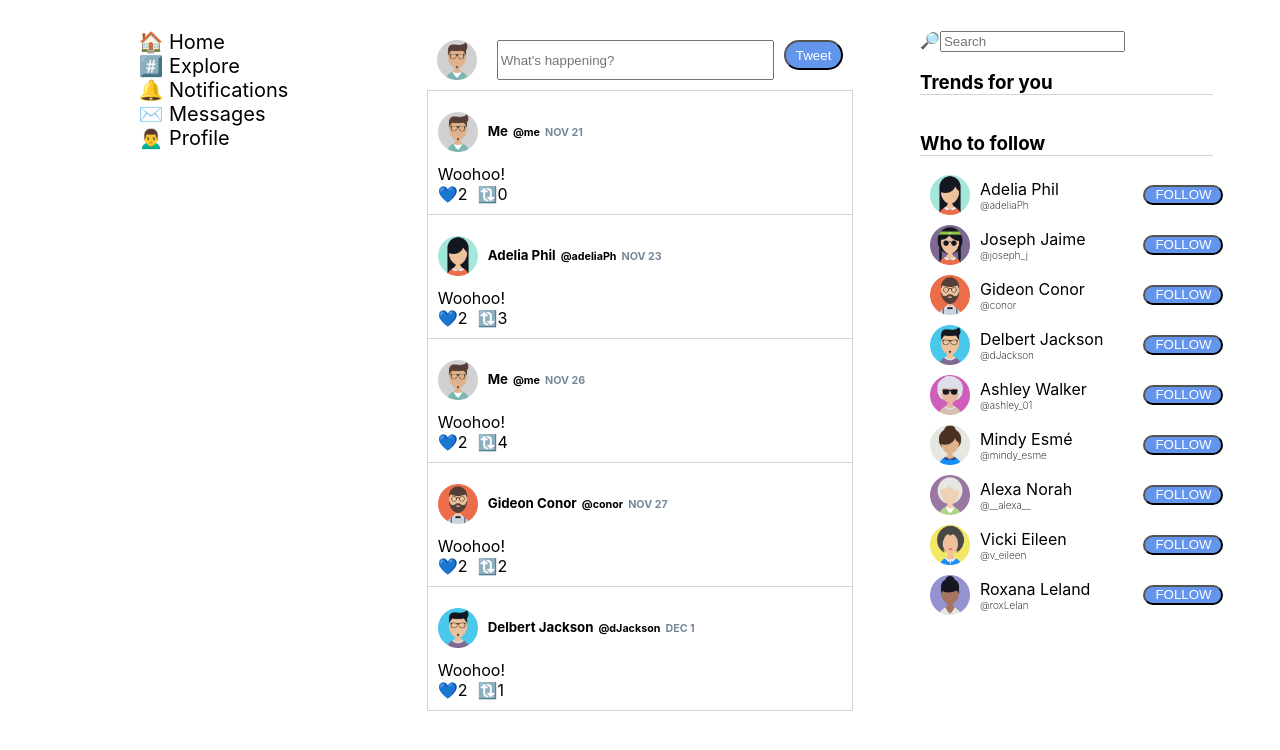
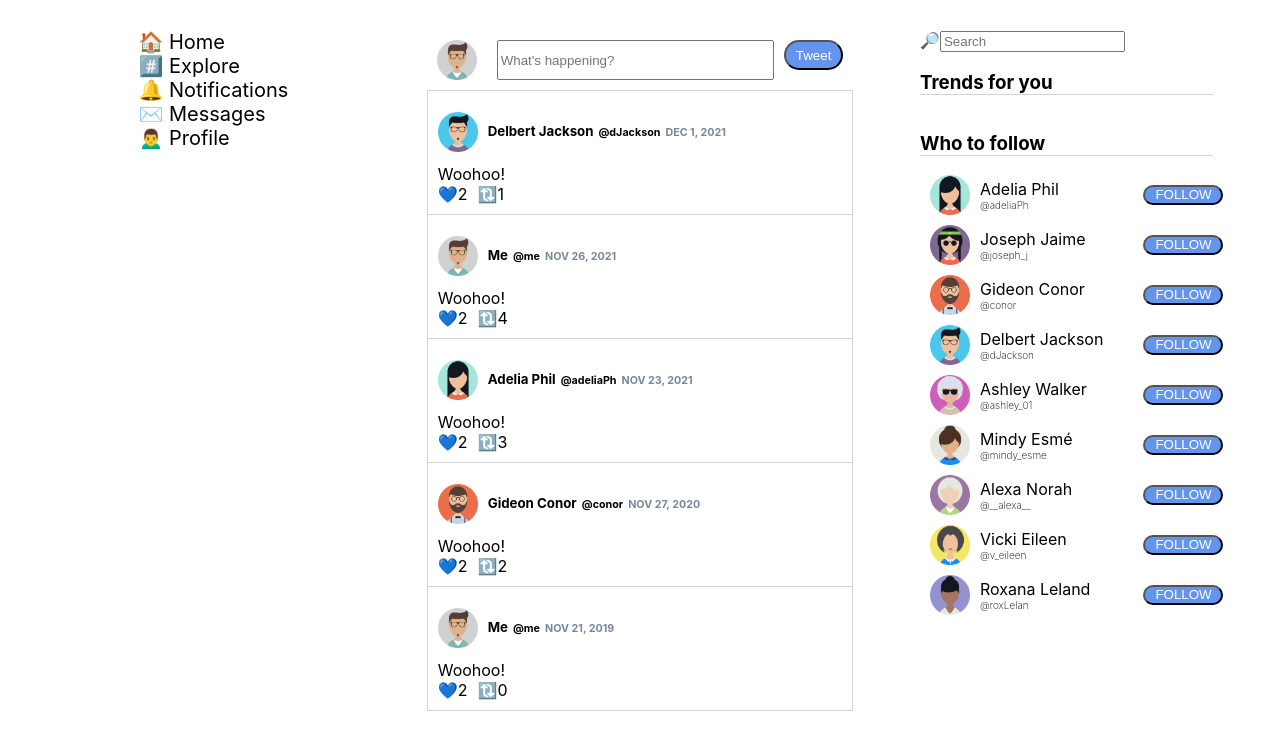
Before and after one commit to nicolas-amabile/twitter, a React (Create React App) app: page / in a window 1280 px wide. Shown: the top 750 px of the page. Built offline with nearby package versions, Linux system fonts and the light colour scheme.

Commit message:
fix tweets not in order

```diff
--- a/src/assets/tweets.json
+++ b/src/assets/tweets.json
@@ -4,54 +4,39 @@
     "userId": "1",
     "content": "Woohoo!",
     "date": "2019-11-20T21:02:22-03:00",
-    "likes": [
-      { "userId": "2" },
-      { "userId": "3" }
-    ],
+    "likes": [{ "userId": "2" }, { "userId": "3" }],
     "retweets": 0
   },
   {
     "id": "2",
     "userId": "2",
     "content": "Woohoo!",
-    "date": "2019-11-22T21:02:22-03:00",
-    "likes": [
-      { "userId": "2" },
-      { "userId": "3" }
-    ],
+    "date": "2021-11-22T21:02:22-03:00",
+    "likes": [{ "userId": "2" }, { "userId": "3" }],
     "retweets": 3
   },
   {
     "id": "3",
     "userId": "1",
     "content": "Woohoo!",
-    "date": "2019-11-25T21:02:22-03:00",
-    "likes": [
-      { "userId": "2" },
-      { "userId": "3" }
-    ],
+    "date": "2021-11-25T21:02:22-03:00",
+    "likes": [{ "userId": "2" }, { "userId": "3" }],
     "retweets": 4
   },
   {
     "id": "4",
     "userId": "4",
     "content": "Woohoo!",
-    "date": "2019-11-26T21:02:22-03:00",
-    "likes": [
-      { "userId": "2" },
-      { "userId": "3" }
-    ],
+    "date": "2020-11-26T21:02:22-03:00",
+    "likes": [{ "userId": "2" }, { "userId": "3" }],
     "retweets": 2
   },
   {
     "id": "5",
     "userId": "5",
     "content": "Woohoo!",
-    "date": "2019-11-30T21:02:22-03:00",
-    "likes": [
-      { "userId": "2" },
-      { "userId": "3" }
-    ],
+    "date": "2021-11-30T21:02:22-03:00",
+    "likes": [{ "userId": "2" }, { "userId": "3" }],
     "retweets": 1
   }
 ]
--- a/src/components/Tweet.jsx
+++ b/src/components/Tweet.jsx
@@ -13,7 +13,7 @@ const Tweet = ({
   retweets,
 }) => {
   const dateObject = new Date(date);
-  const formattedDate = `${months[dateObject.getMonth()]} ${dateObject.getDate()}`;
+  const formattedDate = `${months[dateObject.getMonth()]} ${dateObject.getDate()}, ${dateObject.getFullYear()}`;
   return (
     <div className="tweet">
       {!!retweetedBy && <div className="tweet-header"> {`🔃 ${retweetedBy} Retweeted`} </div>}
--- a/src/components/TweetsList.jsx
+++ b/src/components/TweetsList.jsx
@@ -1,26 +1,11 @@
-import React, { Component } from 'react';
+import React from 'react';
 import PropTypes from 'prop-types';
 import Tweet from './Tweet';
 
-class TweetsList extends Component {
-  constructor(props) {
-    super(props);
-    this.state = {
-      tweets: props.tweets || [],
-    };
-  }
-
-  componentWillReceiveProps(nextProps) {
-    if (this.state.tweets.length !== nextProps.tweets.length) {
-      this.state.tweets = nextProps.tweets;
-    }
-  }
-
-  render() {
-    const { user, contacts } = this.props;
+export default function TweetsList({ contacts, tweets, user }) {
   return (
     <div className="tweets-container">
-        {this.state.tweets.map(tweet => {
+      {tweets?.sort((a, b) => new Date(b.date) - new Date(a.date)).map(tweet => {
         // Get the full user object given the tweet.userId
         const tweetUser = [...contacts, user].find(contact => contact.id === tweet.userId);
         return <Tweet key={`tweet-${tweet.id}`} {...tweet} user={tweetUser} currentUser={user} />;
@@ -28,12 +13,9 @@ class TweetsList extends Component {
     </div>
   );
 }
-}
 
 TweetsList.propTypes = {
   contacts: PropTypes.array.isRequired,
   tweets: PropTypes.array.isRequired,
   user: PropTypes.object.isRequired,
 };
-
-export default TweetsList;
```
Lines whose indentation alone changed are shown as unchanged.
